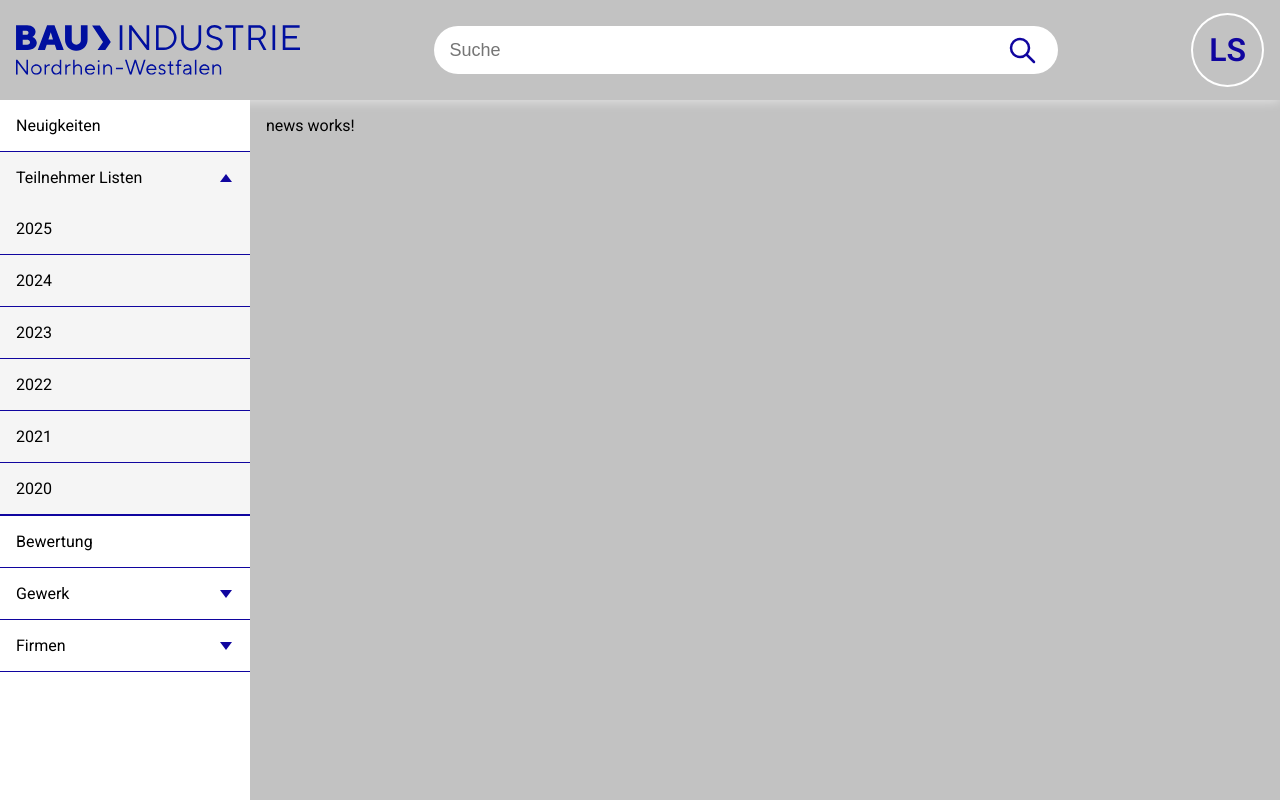
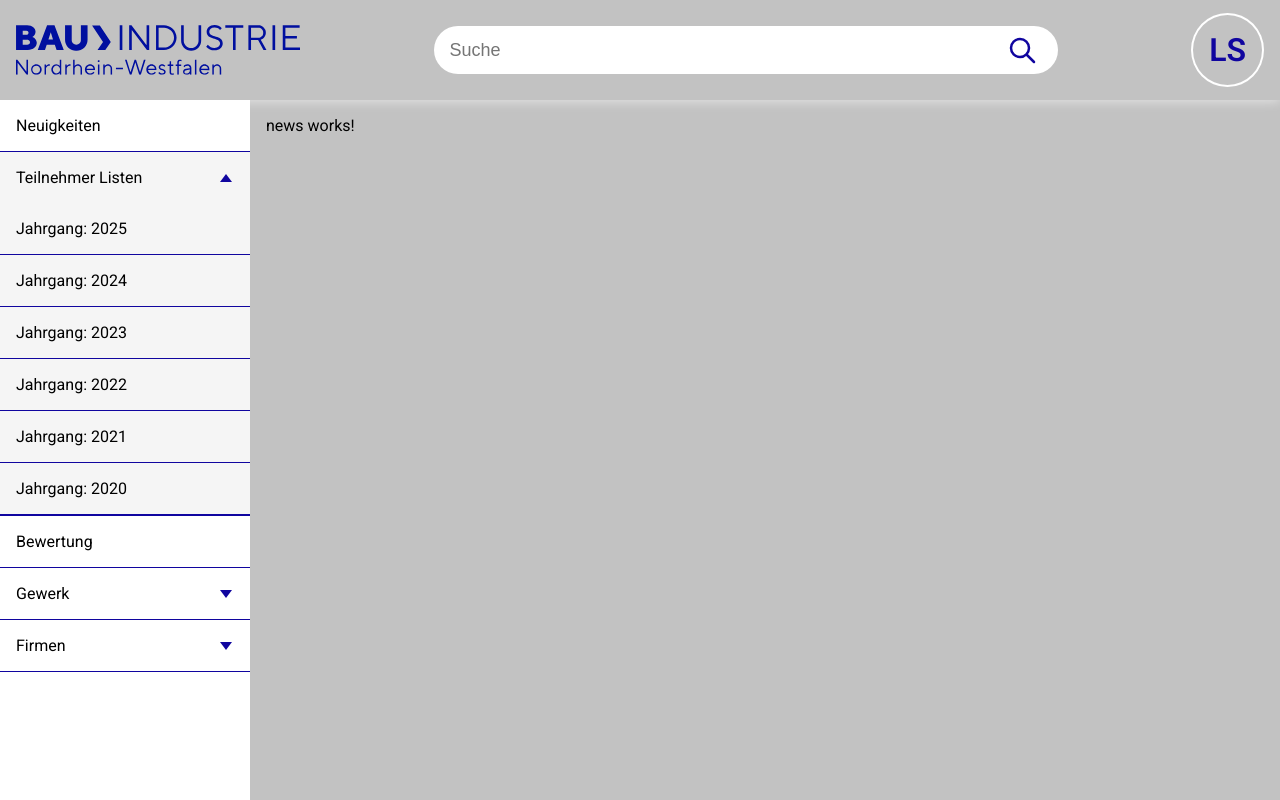
Before and after one commit to LarsMadproduction/management-tool, an Angular app: page /app/news in a window 1280 px wide. Both pictures are taken after a click on the item "Teilnehmer Listen". Built offline with nearby package versions, Linux system fonts and the light colour scheme.

Commit message:
added wording and deleted function

```diff
--- a/src/app/shared/sidenav/sidenav.component.html
+++ b/src/app/shared/sidenav/sidenav.component.html
@@ -27,7 +27,7 @@
       </div>
       <ul *ngIf="expandedCategories[category]">
         <li class="sublist" *ngFor="let subItem of getSublist(category)">
-          <span class="subItem" (click)="openSubitem(subItem)">{{ subItem }}</span>
+          <span class="subItem" (click)="openCategory(subItem)">{{ subItem }}</span>
         </li>
       </ul>
     </li>
--- a/src/app/shared/sidenav/sidenav.component.ts
+++ b/src/app/shared/sidenav/sidenav.component.ts
@@ -17,7 +17,14 @@ export class SidenavComponent {
     'Firmen',
   ];
 
-  years: string[] = ['2025', '2024', '2023', '2022', '2021', '2020'];
+  years: string[] = [
+    'Jahrgang: 2025',
+    'Jahrgang: 2024',
+    'Jahrgang: 2023',
+    'Jahrgang: 2022',
+    'Jahrgang: 2021',
+    'Jahrgang: 2020',
+  ];
 
   trades: string[] = [
     'Mauerer',
@@ -56,7 +63,4 @@ export class SidenavComponent {
       category === 'Firmen'
     );
   }
-  openSubitem(subItem: string): void {
-    console.log(`Kategorie "${subItem}" wurde geöffnet.`);
-  }
 }
```
